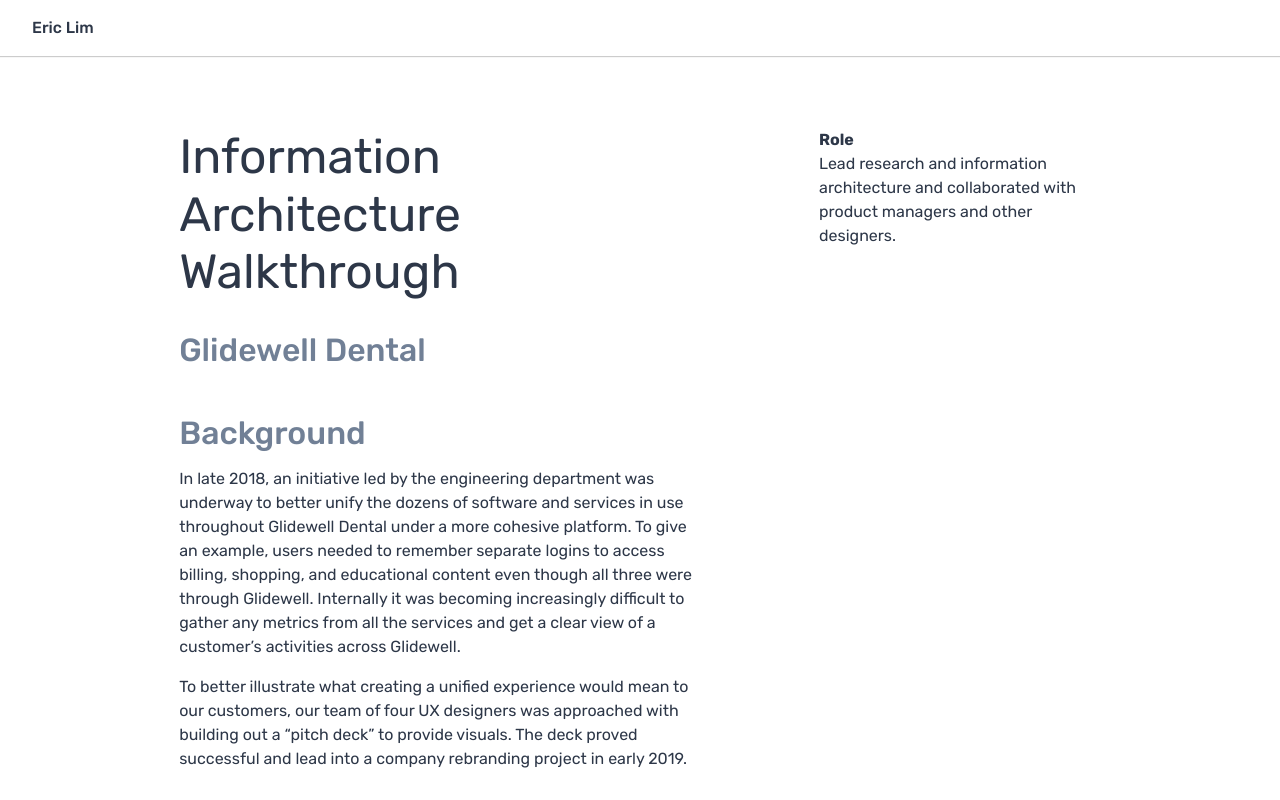
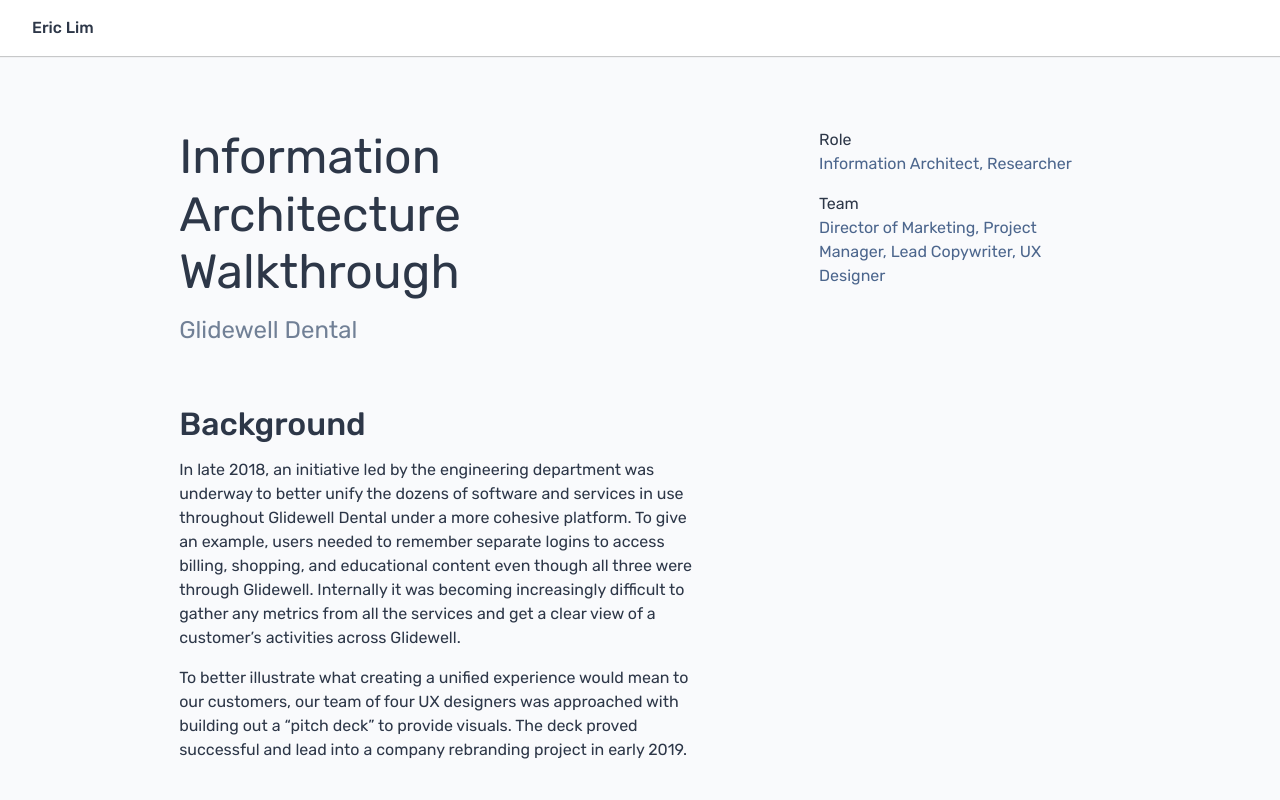
Before and after one commit to valloq/valloq.github.io, a plain HTML site: page glidewell-com-ia.html in a window 1280 px wide. Shown: the top 800 px of the page. Drawn offline with Linux system fonts and the light colour scheme.

Commit message:
Added roles and team to case studies. Visual updates on homepage.

```diff
--- a/glidewell-com-ia.html
+++ b/glidewell-com-ia.html
@@ -22,9 +22,12 @@
         <h2 class="client">Glidewell Dental</h2>
       </div>
       <div class="col-1"></div>
-      <div class="col-4">
+      <div class="col-4 gray-700">
         <h3 class="role">Role</h3>
-        <p>Lead research and information architecture and collaborated with product managers and other designers.</p>
+        <p>Information Architect, Researcher</p>
+
+        <h3 class="role">Team</h3>
+        <p>Director of Marketing, Project Manager, Lead Copywriter, UX Designer</p>
       </div>
     </div>
 
--- a/style.css
+++ b/style.css
@@ -3,6 +3,7 @@ body {
   font-size: 16px;
   line-height: 1.5;
   color: #2D3748;
+  background: #F9FAFC;
 }
 
 h1 {
@@ -16,9 +17,12 @@ h2 {
   font-size: 24px;
   font-weight: normal;
   line-height: 110%;
-  color: #718096;
   margin-top: 0;
 }
+
+  .home h2 {
+    color: #718096;
+  }
 
   h2.hello {
     margin-top: 8px;
@@ -89,6 +93,10 @@ strong.secondary-color {
   font-weight: normal;
 }
 
+.gray-700 {
+  color: #4C668D;
+}
+
 .secondary-color {
   color: #F2723B;
 }
@@ -157,6 +165,7 @@ strong.secondary-color {
 
   .work-listing img {
     width: 100%;
+    margin-bottom: 8px;
   }
 
   .work-listing h4 {
@@ -164,7 +173,7 @@ strong.secondary-color {
     font-weight: normal;
     line-height: 110%;
     color: #2D3748;
-    margin: 0;
+    margin: 0 0 8px;
   }
 
   .work-listing p {
@@ -192,7 +201,7 @@ body.work h1 {
   }
 }
 
-.client {
+h2.client {
   font-size: 24px;
   font-weight: normal;
   color: #718096;
@@ -207,7 +216,9 @@ body.work h1 {
 
 .role {
   font-size: 16px;
+  font-weight: normal;
   line-height: 150%;
+  color: #2D3748;
   margin: 0;
 }
 
```
Also changed, not shown: design-sprint.html (+5 -2 lines), index.html (+1 -1 lines), my-account-dashboard.html (+5 -2 lines).
